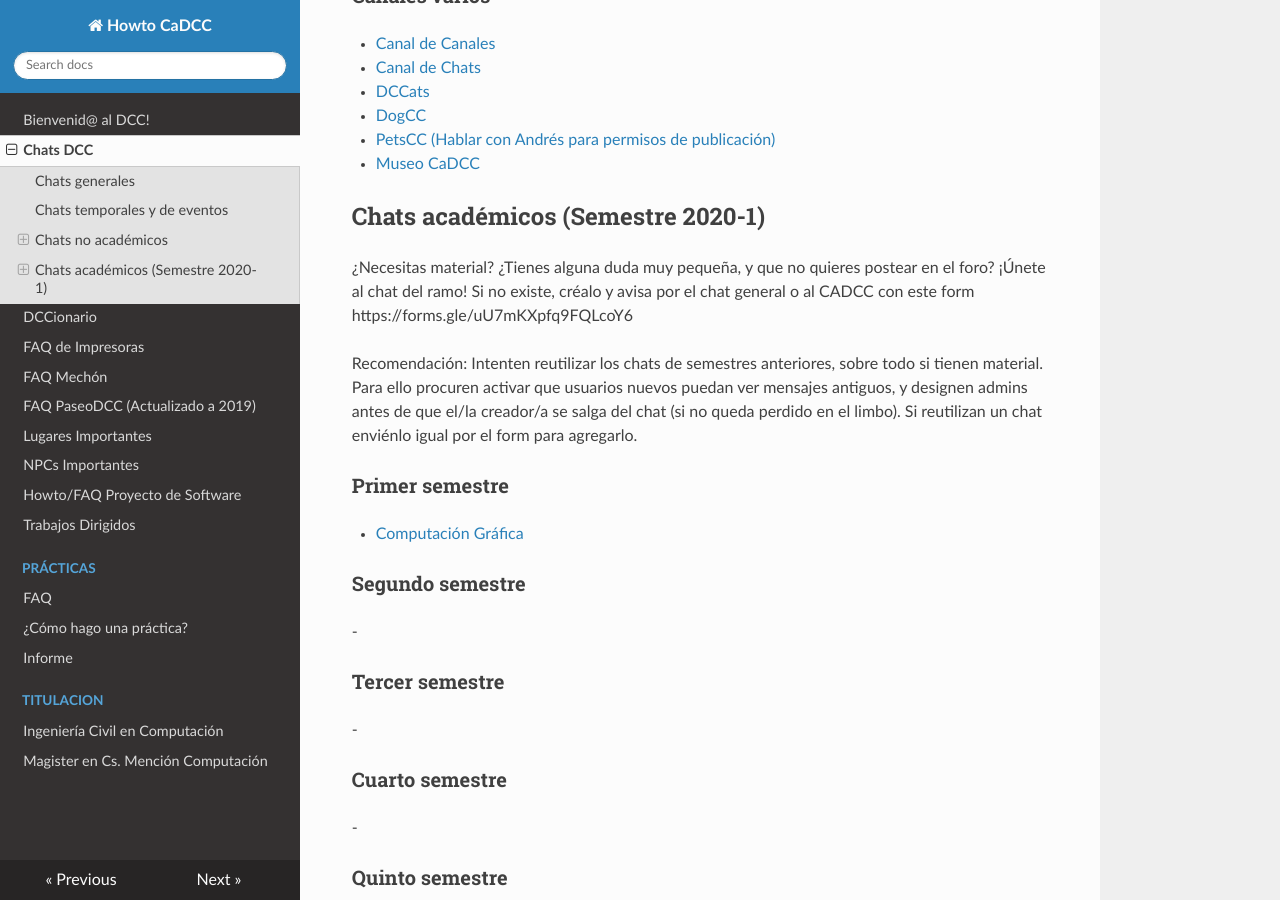
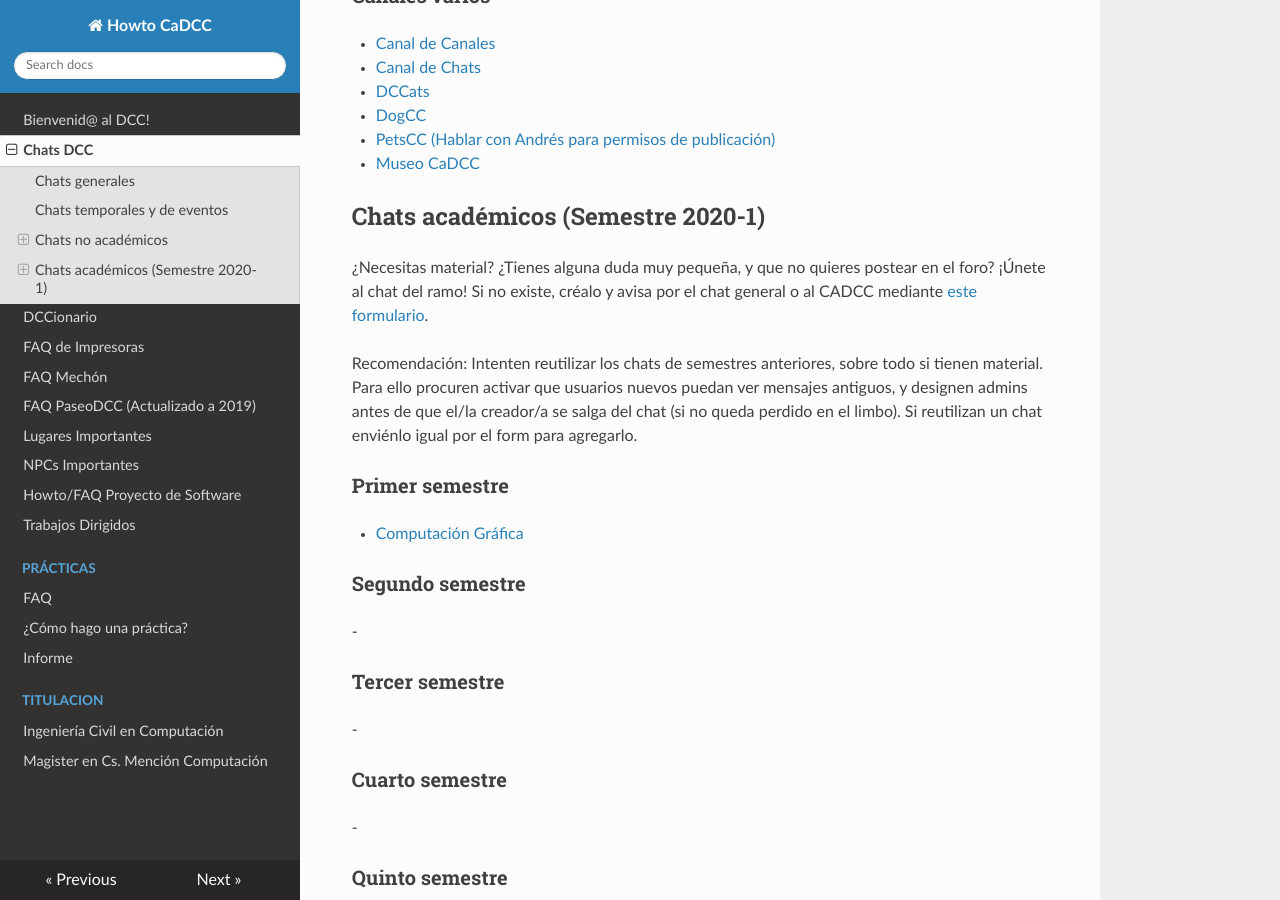
Before and after one commit to cadcc/howto, an MkDocs documentation site: the page built from docs/Chats.md, in a window 1280 px wide and 900 px high, scrolled down 1864 px. Built offline with MkDocs 1.6.1, drawn with Linux system fonts in a browser that asks for light colours; nearby versions of some CDN libraries.

Commit message:
Update Chats.md

```diff
--- a/docs/Chats.md
+++ b/docs/Chats.md
@@ -72,7 +72,7 @@ Nota: Algunos de estos chats pueden llevar tiempo inactivos ¡Siempre puedes ent
 
 ##Chats académicos (Semestre 2020-1)
 
-¿Necesitas material? ¿Tienes alguna duda muy pequeña, y que no quieres postear en el foro? ¡Únete al chat del ramo! Si no existe, créalo y avisa por el chat general o al CADCC con este form https://forms.gle/uU7mKXpfq9FQLcoY6
+¿Necesitas material? ¿Tienes alguna duda muy pequeña, y que no quieres postear en el foro? ¡Únete al chat del ramo! Si no existe, créalo y avisa por el chat general o al CADCC mediante [este formulario](https://forms.gle/uU7mKXpfq9FQLcoY6).
 
 Recomendación: Intenten reutilizar los chats de semestres anteriores, sobre todo si tienen material. Para ello procuren activar que usuarios nuevos puedan ver mensajes antiguos, y designen admins antes de que el/la creador/a se salga del chat (si no queda perdido en el limbo). Si reutilizan un chat enviénlo igual por el form para agregarlo.
 
```
